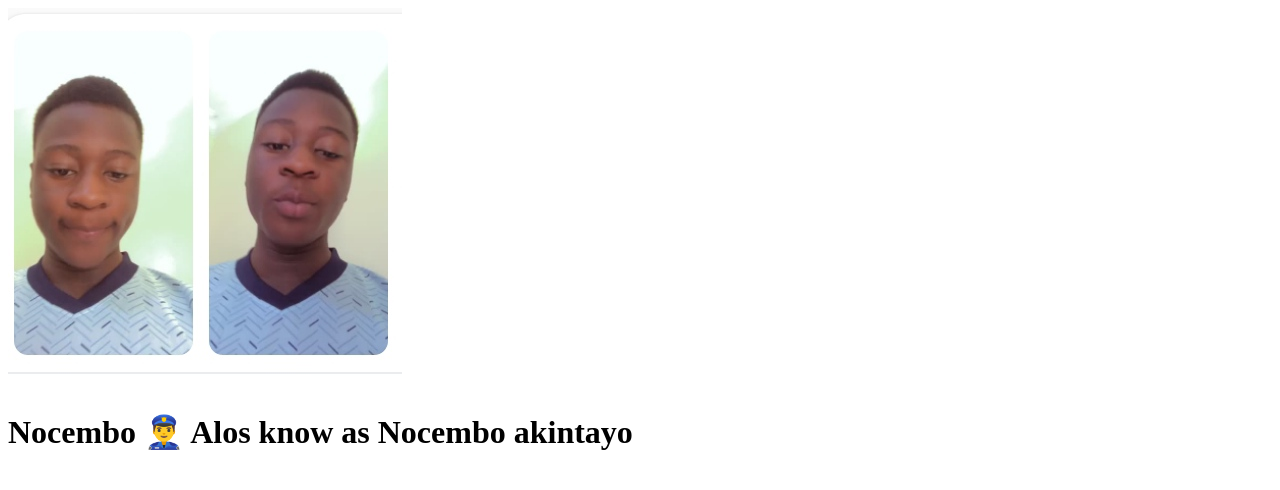
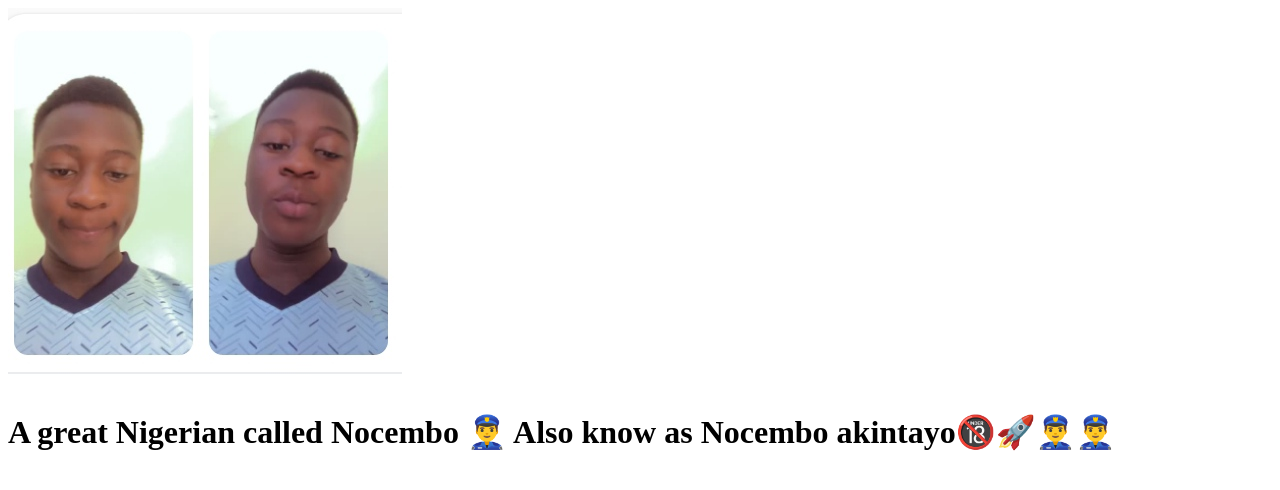
Before and after one commit to onoja123/nocembo, a plain HTML site: page index.html in a window 1280 px wide. Drawn offline with Linux system fonts and the light colour scheme.

Commit message:
Update index.html

```diff
--- a/index.html
+++ b/index.html
@@ -5,6 +5,6 @@
 </Head>
 <Body>
 <img src="IMG_20210202_012245.jpg" alt="Nocembo">
-<h1>Nocembo 👮‍♂️ Alos know as Nocembo akintayo </h1>
+<h1>A great Nigerian called Nocembo 👮‍♂️ Also know as Nocembo akintayo🔞🚀👮‍♂️👮‍♂️ </h1>
 </Body>
 </Html>
```
